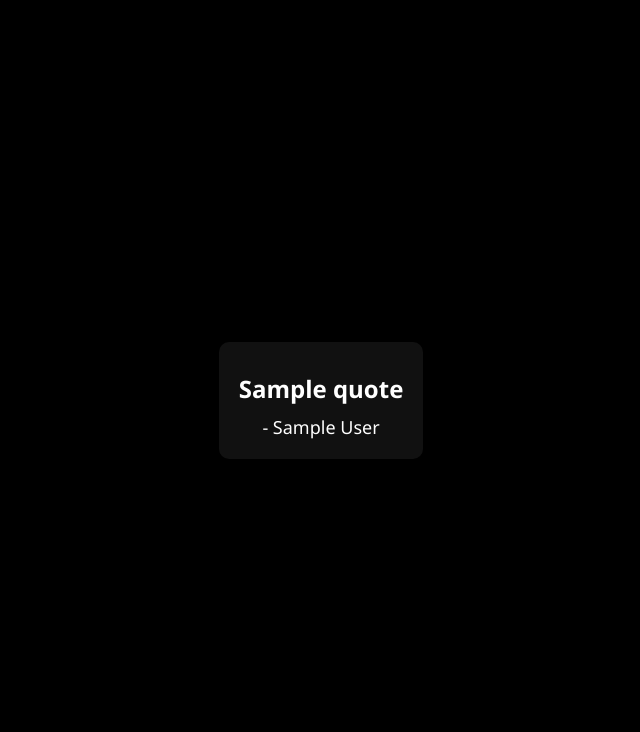
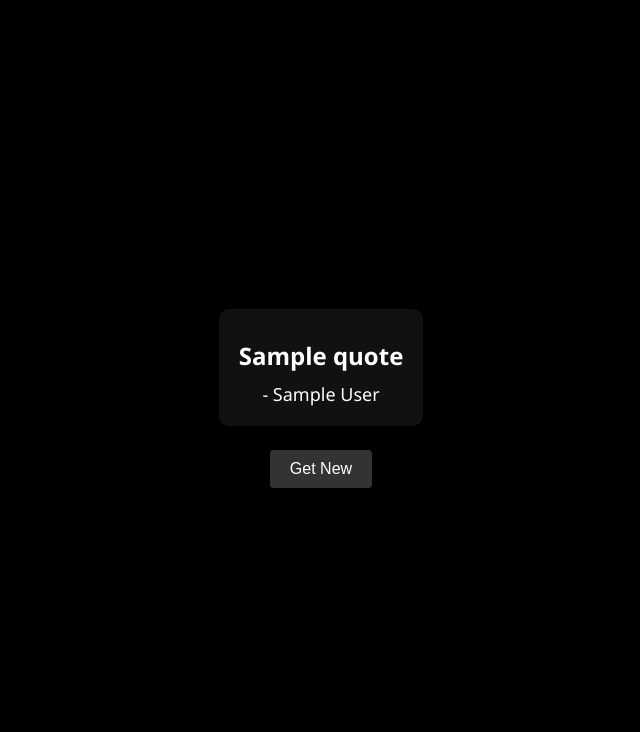
Before and after one commit to rishabkumar7/stoic-quotes, a Flask app: template templates/index.html in a window 1280 px wide. Shown: the top 732 px of the page, without its empty margins (319-959 px from the left). Run offline with Flask 3, Linux system fonts and the light colour scheme; the template is opened without the code that fills it: most values are stand-ins (such as "Sample title", 1, 10 or a date in 2020).

Commit message:
added a button to get new quote

```diff
--- a/templates/index.html
+++ b/templates/index.html
@@ -16,6 +16,11 @@
             align-items: center;
             height: 100vh;
             margin: 0;
+        }
+        .container {
+            display: flex;
+            flex-direction: column;
+            align-items: center;
         }
 
         .quote-card {
@@ -45,13 +50,56 @@
             font-size: 14px;
             color: #888;
         }
+
+        .quote-card {
+            text-align: center;
+            padding: 20px;
+            margin-bottom: 20px;
+        }
+
+        #new-quote-button {
+            background-color: #333;
+            color: #fff;
+            border: none;
+            padding: 10px 20px;
+            text-align: center;
+            text-decoration: none;
+            display: block; /* Make the button a block element */
+            font-size: 16px;
+            margin: 4px auto; /* Center the button */
+            cursor: pointer;
+            border-radius: 4px;
+            transition-duration: 0.4s;
+        }
+
+        #new-quote-button:hover {
+            background-color: #536DFE;
+            color: white;
+        }
     </style>
 </head>
 <body>
+    <div class="container">
     <div class="quote-card">
-        <p>{{ quote }}</p>
-        <footer>- {{ author }}</footer>
+        <div id="quote-content">
+            <p id="quote">{{ quote }}</p>
+            <footer id ="author">- {{ author }}</footer>
+        </div>
+    </div>
+    <button id="new-quote-button">Get New</button>
     </div>
     <footer class="creator-footer">Made with ❤️ by <a href="https://rishabkumar.com/">Rishab</a></footer>
+    <script>
+        document.getElementById('new-quote-button').addEventListener('click', updateQuote);
+
+        function updateQuote() {
+            fetch('/api/random')
+            .then(response => response.json())
+            .then(data => {
+                document.getElementById('quote').textContent = data.quote;
+                document.getElementById('author').textContent = '- ' + data.author;
+        });
+}
+    </script>
 </body>
 </html>
```
